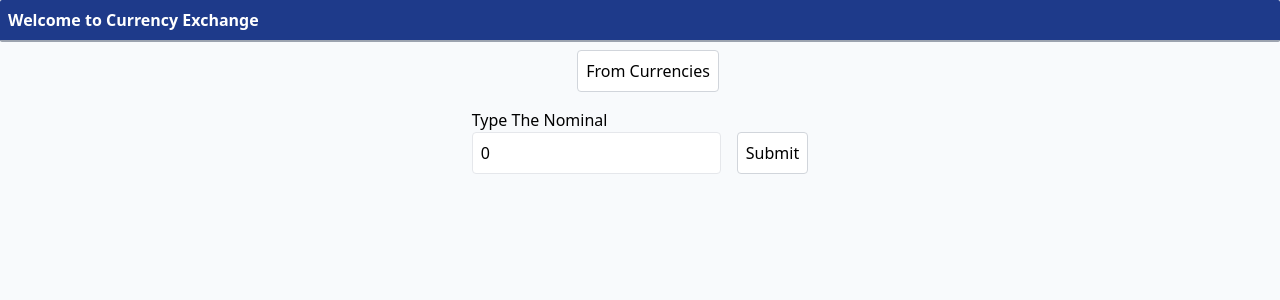
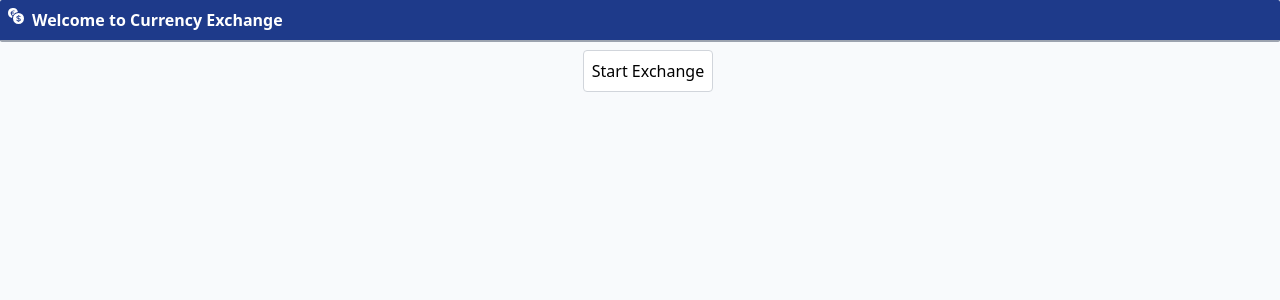
Before and after one commit to FAN2257/WebDevProject, a Next.js app in the folder frontend/: page / in a window 1280 px wide. Shown: the top 300 px of the page. Built offline with nearby package versions, Linux system fonts and the light colour scheme.

Commit message:
fix: style

```diff
--- a/frontend/package.json
+++ b/frontend/package.json
@@ -12,7 +12,8 @@
     "axios": "^1.7.2",
     "next": "14.2.3",
     "react": "^18",
-    "react-dom": "^18"
+    "react-dom": "^18",
+    "react-icons": "^5.2.1"
   },
   "devDependencies": {
     "eslint": "^8",
--- a/frontend/src/pages/index.js
+++ b/frontend/src/pages/index.js
@@ -1,15 +1,17 @@
 import { useState, useEffect } from 'react';
 import axios from 'axios';
+import { BsCurrencyExchange } from "react-icons/bs";
 
 export default function Home() {
+  const [start, setStart] = useState(true);
   const [currencies, setCurrencies] = useState([]);
   const [selectedCurrency, setSelectedCurrency] = useState("");
   const [currencyDate, setCurrencyDate] = useState("");
   const [currencyDetails, setCurrencyDetails] = useState({});
-  const [isShowCurrencyFrom, setIsShowCurrencyFrom] = useState(false);
+  const [isShowCurrencyFrom, setIsShowCurrencyFrom] = useState(true);
   const [isShowCurrencyTo, setIsShowCurrencyFromCurrencyTo] = useState(false);
   const [getCurrencyValueTo, setGetCurrencyValueTo] = useState({ key: null, value: null });
-  const [numberInput, setNumberInput] = useState(0);
+  const [numberInput, setNumberInput] = useState([]);
   const [result, setResult] = useState(null);
 
   useEffect(() => {
@@ -38,6 +40,7 @@ export default function Home() {
       console.log(res.data);
       setCurrencies(Object.entries(res.data));
       setIsShowCurrencyFrom(true);
+      setStart(false);
       setSelectedCurrency("");
     } catch (err) {
       console.error(err);
@@ -64,32 +67,24 @@ export default function Home() {
     return chunks;
   };
 
-  const chunkArray2 = (array, chunkSize) => {
-    const chunks = [];
-    for (let i = 0; i < array.length; i += chunkSize) {
-      chunks.push(array.slice(i, i + chunkSize));
-    }
-    return chunks;
-  };
-
-
   return (
     <main className="min-h-screen flex flex-col items-center bg-slate-50 font-sans">
       <div className="bg-blue-900 text-white font-bold rounded-sm p-2 flex mb-2 w-full font-sans border-gray-400 border-b-2">
-        <p className='text-xxl'>Welcome to Currency Exchange</p>
+      <BsCurrencyExchange />
+        <p className='text-xxl pl-2'>Welcome to Currency Exchange</p>
       </div>
       <button
         onClick={handleClick}
         className="hover:bg-black hover:text-white ml-4 p-2 border bg-white border-gray-300 rounded">
-        From Currencies
+        {start ? "Start Exchange" : "Currency From"}
       </button>
 
       {isShowCurrencyFrom && (
         <section className="mt-4">
-          <h2>Select currency from:</h2>
-          <hr className='border border-blue-300'/>
+          {start ? "" : <h2>Select currency from:</h2>}
+          {start ? "" : <hr className='border border-blue-300'/>}
           <div className='grid grid-cols-1 md:grid-cols-2 lg:grid-cols-4 gap-4'>
-          {chunkArray(currencies, 10).map((chunk, chunkIndex) => (
+          {chunkArray(currencies, 1).map((chunk, chunkIndex) => (
             <div key={chunkIndex} className="flex flex-col space-y-2">
               {chunk.map(([key, value]) => (
                 <button
@@ -119,7 +114,7 @@ export default function Home() {
             <hr className='border border-blue-300'/>
           </div>
           <div className='grid grid-cols-1 md:grid-cols-2 lg:grid-cols-4 gap-4'>
-            {chunkArray2(Object.entries(currencyDetails), 10).map((chunk, chunkIndex) => (
+            {chunkArray(Object.entries(currencyDetails), 1).map((chunk, chunkIndex) => (
             <div key={chunkIndex} className="flex flex-col space-y-2">
               {chunk.map(([key, value]) => (
                 <button
@@ -143,6 +138,8 @@ export default function Home() {
             <input
               type="number"
               min="0"
+              placeholder="Insert the nominal"
+              required
               value={numberInput}
               onChange={(e) => setNumberInput(e.target.value)}
               className="border rounded p-2"
```
Also changed, not shown: 1 other file (tests, documents, lock files or other folders).
